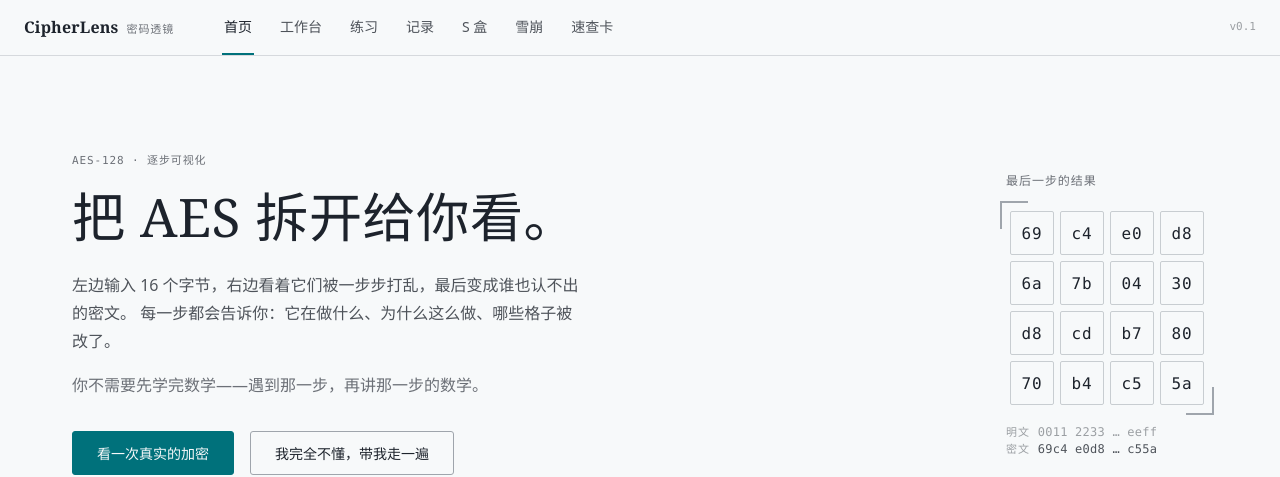
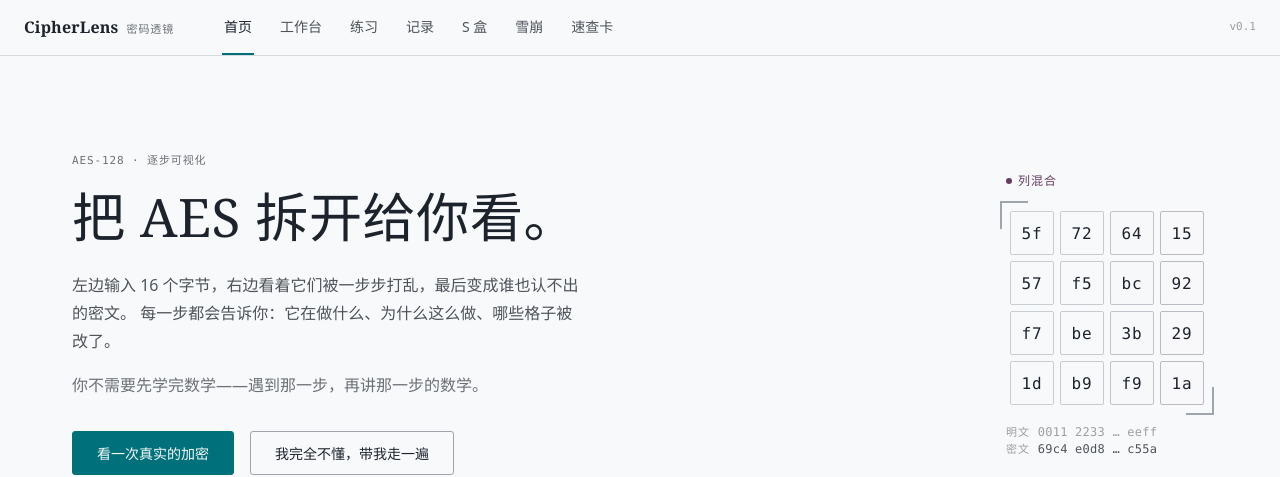
Before and after one commit to robben617/CipherLens, a Vue app in the folder frontend/: page / in a window 1280 px wide. Shown: the top 477 px of the page. Built offline with nearby package versions, Linux system fonts and the light colour scheme.

Commit message:
feat(F14): 首页矩阵四步活体演示

```diff
--- a/frontend/src/components/home/HeroMatrix.vue
+++ b/frontend/src/components/home/HeroMatrix.vue
@@ -1,10 +1,19 @@
 <template>
   <!-- 装饰性图示：真实信息在 Hero 标题与副标里，对辅助技术隐藏 -->
   <figure class="hm" aria-hidden="true">
-    <figcaption class="hm__cap">最后一步的结果</figcaption>
+    <figcaption class="hm__cap">
+      <template v-if="still">最后一步的结果</template>
+      <span v-else class="hm__chip" :class="`is-${current.tone}`">{{ current.label }}</span>
+    </figcaption>
 
-    <div class="hm__grid">
-      <span v-for="(b, i) in CIPHER" :key="i" class="hm__cell">{{ b }}</span>
+    <div class="hm__grid" :class="still ? '' : `is-p${phase}`">
+      <span
+        v-for="(b, i) in cells"
+        :key="i"
+        class="hm__cell"
+        :style="{ '--i': String(i), '--r': String(Math.floor(i / 4)), '--c': String(i % 4) }"
+        >{{ b }}</span
+      >
     </div>
 
     <p class="hm__flow">
@@ -18,29 +27,115 @@
 
 <script setup lang="ts">
 /**
- * 首页静态矩阵（F02 交付）。
+ * 首页活体演示（F14，在 F02 静态版上加动效）。
  *
  * FIPS-197 附录 C.1 向量：
  *   明文 00 11 22 33 44 55 66 77 88 99 aa bb cc dd ee ff
- *   密钥 00 00 00 00 00 00 00 00 00 00 00 00 00 00 00 00
+ *   密钥 00 01 02 03 04 05 06 07 08 09 0a 0b 0c 0d 0e 0f
  *   密文 69 c4 e0 d8 6a 7b 04 30 d8 cd b7 80 70 b4 c5 5a
+ * （密钥不是全零：全零密钥算出来是 c8a3 31ff …，与下方「69c4 e0d8 … c55a」对不上。）
  *
- * **本轮不起定时器、不写 keyframes**——动画属 F14，届时在同一 DOM 上加，
- * 尺寸与栅格一律不动（这是把动画放到最后的原因）。
+ * 只跑「一轮的四步」，不跑 40 步：40 步 @1.4s 要 56 秒，用户会走。
+ * 中间态全部由引擎现算（buildTrace），不手抄中间结果——抄错了没人发现。
+ *
+ * 尺寸、栅格、DOM 层级与 F02 静态版完全一致：动效只改颜色和 transform，
+ * 因此不会推出重排（CLS 保持 0）。
  */
-const CIPHER = [
-  '69', 'c4', 'e0', 'd8',
-  '6a', '7b', '04', '30',
-  'd8', 'cd', 'b7', '80',
-  '70', 'b4', 'c5', '5a',
+import { computed, onBeforeUnmount, onMounted, ref } from 'vue'
+import { buildTrace } from '../../engine/trace'
+
+const PLAINTEXT = '00112233445566778899aabbccddeeff'
+const KEY = '000102030405060708090a0b0c0d0e0f'
+/** 每步停留时长；四步 5.6 秒，末尾密文再停 1.4 秒，整循环 7 秒 */
+const PHASE_MS = 1400
+
+function toCells(hex: string): readonly string[] {
+  return Array.from({ length: 16 }, (_, i) => hex.slice(i * 2, i * 2 + 2))
+}
+
+const trace = buildTrace({ plaintext: PLAINTEXT, key: KEY })
+
+const PHASES = [
+  { label: '你的明文', tone: 'in', cells: toCells(PLAINTEXT) },
+  { label: '字节代换', tone: 'sub', cells: toCells(trace.steps[1]!.state_after.map(hex).join('')) },
+  { label: '行移位', tone: 'shift', cells: toCells(trace.steps[2]!.state_after.map(hex).join('')) },
+  { label: '列混合', tone: 'mix', cells: toCells(trace.steps[3]!.state_after.map(hex).join('')) },
+  { label: '轮密钥加 · 密文', tone: 'ark', cells: toCells(trace.output) },
 ] as const
+
+function hex(value: number): string {
+  return value.toString(16).padStart(2, '0')
+}
+
+const LAST = PHASES.length - 1
+/** 相位：0 明文 → 1 代换 → 2 移位 → 3 混合 → 4 轮密钥加（末态即密文） */
+const phase = ref(LAST)
+/** 未启动（静态模式）时只渲染 F02 的终态，与静态版逐像素一致 */
+const animate = ref(false)
+
+const still = computed(() => !animate.value)
+const current = computed(() => PHASES[animate.value ? phase.value : LAST]!)
+const cells = computed(() => current.value.cells)
+
+let timer: number | undefined
+let media: MediaQueryList | undefined
+
+function tick(): void {
+  phase.value = (phase.value + 1) % PHASES.length
+}
+
+function start(): void {
+  stop()
+  timer = window.setInterval(tick, PHASE_MS)
+}
+
+function stop(): void {
+  if (timer !== undefined) {
+    window.clearInterval(timer)
+    timer = undefined
+  }
+}
+
+/** 标签页切走就停：后台标签页里跑定时器既费电又会积压相位 */
+function onVisibility(): void {
+  if (document.hidden) stop()
+  else if (animate.value) start()
+}
+
+function onMediaChange(event: MediaQueryListEvent): void {
+  if (event.matches) {
+    stop()
+    animate.value = false
+    phase.value = LAST
+  } else {
+    animate.value = true
+    phase.value = 0
+    start()
+  }
+}
+
+onMounted(() => {
+  media = window.matchMedia('(prefers-reduced-motion: reduce)')
+  if (media.matches) return // 减少动态效果：保持静态终态，一个定时器都不起
+
+  animate.value = true
+  phase.value = 0
+  start()
+  document.addEventListener('visibilitychange', onVisibility)
+  media.addEventListener('change', onMediaChange)
+})
+
+onBeforeUnmount(() => {
+  stop()
+  document.removeEventListener('visibilitychange', onVisibility)
+  media?.removeEventListener('change', onMediaChange)
+})
 </script>
 
 <style scoped>
 .hm {
   /* 局部尺寸：随视口微调，不污染 --cell-size（工作台 62px）。
-     下限 44px 保证窄屏可读，上限 58px 让 1920 宽屏上矩阵有主角感。
-     F14 加动画时尺寸公式不变，因此不会返工。 */
+     下限 44px 保证窄屏可读，上限 58px 让 1920 宽屏上矩阵有主角感。 */
   --hm-cell: clamp(44px, 3.1vw, 58px);
   /* 矩阵总宽：4 格 + 3 个格距 + 左右各 1 个内边距。
      **必须显式定宽**——否则下方 mono 说明文字会把整块撑宽，
@@ -59,6 +154,45 @@ const CIPHER = [
   font-size: var(--fs-label);
   letter-spacing: var(--ls-label);
   color: var(--ink-3);
+}
+
+/* 相位名：小圆点 + 文字，颜色跟着四步走。
+   必须保持 inline（不能用 inline-flex）：行内块会把行盒撑高 1px，
+   静态终态与动效态之间就会差 1px，等于每次加载抖一下。 */
+.hm__chip {
+  color: var(--tone-ink);
+  transition: color 160ms ease-out;
+}
+
+.hm__chip::before {
+  content: '';
+  display: inline-block;
+  width: 6px;
+  height: 6px;
+  margin-right: 6px;
+  border-radius: 50%;
+  background: currentColor;
+  vertical-align: 1px;
+}
+
+.hm__chip.is-in {
+  --tone-ink: var(--ink-3);
+}
+
+.hm__chip.is-sub {
+  --tone-ink: var(--step-sub-ink);
+}
+
+.hm__chip.is-shift {
+  --tone-ink: var(--step-shift-ink);
+}
+
+.hm__chip.is-mix {
+  --tone-ink: var(--step-mix-ink);
+}
+
+.hm__chip.is-ark {
+  --tone-ink: var(--step-ark-ink);
 }
 
 /* 四角括：只表达范围，不用卡片阴影（沿用既有规范） */
@@ -110,6 +244,85 @@ const CIPHER = [
   letter-spacing: var(--ls-hex-cell);
 }
 
+/* ============ 动效：只动颜色与 transform，不动尺寸 ============ */
+
+/* ① 字节代换：一格一格亮，顺序与矩阵读取顺序一致 */
+.is-p1 .hm__cell {
+  animation: hm-sub 900ms ease-out both;
+  animation-delay: calc(var(--i) * 22ms);
+}
+
+/* ② 行移位：第 1–3 行各自左移一小段再回位（6px，不足以改变栅格） */
+.is-p2 .hm__cell {
+  animation: hm-shift 900ms ease-out both;
+  animation-delay: calc(var(--r) * 80ms);
+}
+
+/* ③ 列混合：按列整片亮，强调「一整列一起算」 */
+.is-p3 .hm__cell {
+  animation: hm-mix 900ms ease-out both;
+  animation-delay: calc(var(--c) * 90ms);
+}
+
+/* ④ 轮密钥加：整片过一遍最暗的底色 */
+.is-p4 .hm__cell {
+  animation: hm-ark 900ms ease-out both;
+  animation-delay: calc(var(--i) * 12ms);
+}
+
+@keyframes hm-sub {
+  0% {
+    background: var(--step-sub-tint);
+    border-color: var(--step-sub-ink);
+  }
+  100% {
+    background: var(--paper-0);
+    border-color: var(--rule-region-ink);
+  }
+}
+
+@keyframes hm-shift {
+  0%,
+  100% {
+    transform: translateX(0);
+    border-color: var(--rule-region-ink);
+  }
+  45% {
+    transform: translateX(-6px);
+    border-color: var(--step-shift-ink);
+  }
+}
+
+@keyframes hm-mix {
+  0% {
+    background: var(--step-mix-tint);
+    border-color: var(--step-mix-ink);
+  }
+  100% {
+    background: var(--paper-0);
+    border-color: var(--rule-region-ink);
+  }
+}
+
+@keyframes hm-ark {
+  0% {
+    background: var(--step-ark-tint);
+  }
+  100% {
+    background: var(--paper-0);
+  }
+}
+
+/* 系统级「减少动态效果」：一律不跑，静态终态（与 F02 一致） */
+@media (prefers-reduced-motion: reduce) {
+  .is-p1 .hm__cell,
+  .is-p2 .hm__cell,
+  .is-p3 .hm__cell,
+  .is-p4 .hm__cell {
+    animation: none;
+  }
+}
+
 .hm__flow {
   display: grid;
   grid-template-columns: auto 1fr;
```
Also changed, not shown: 1 other file (tests, documents, lock files or other folders).
